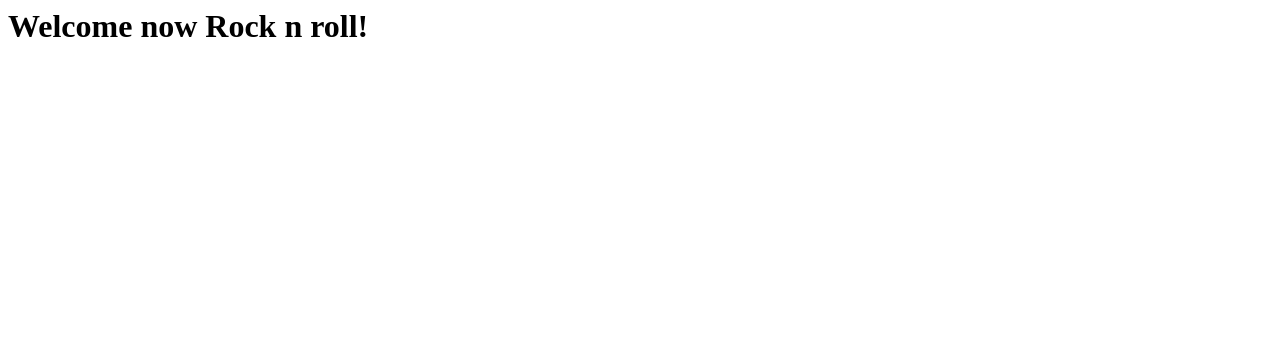
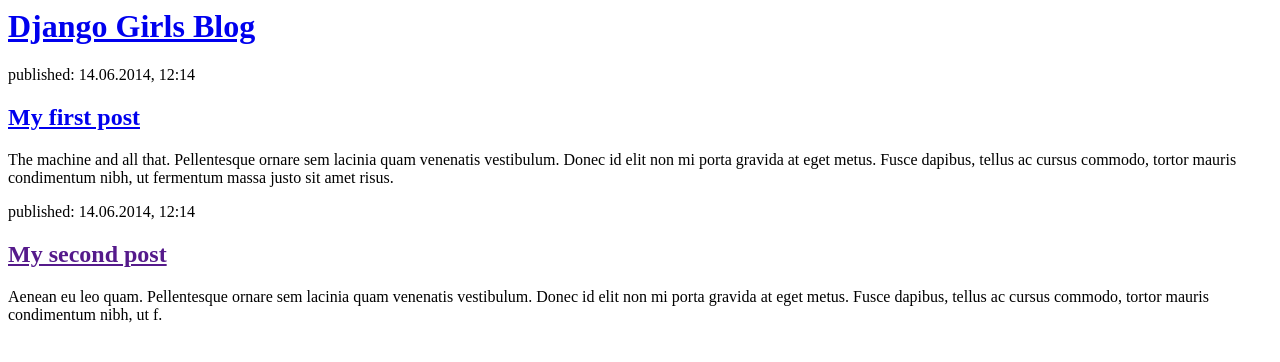
Before and after one commit to tranc99/django-smiles, a Django app: page / in a window 1280 px wide. Shown: the top 362 px of the page. Run offline with Django 3.2, Linux system fonts and the light colour scheme.

Commit message:
the machine and all that

```diff
--- a/blog/templates/blog/post_list.html
+++ b/blog/templates/blog/post_list.html
@@ -1 +1,29 @@
-<h1>Welcome now Rock n roll!</h1>
+<html>
+  <head>
+    <title>Ola's blog</title>
+  </head>
+  <body>
+    <div class="">
+      <h1><a href="#">Django Girls Blog</a></h1>
+    </div>
+
+    <div class="">
+      <p>
+        published: 14.06.2014, 12:14
+      </p>
+      <h2><a href="#">My first post</a></h2>
+      <p>
+        The machine and all that. Pellentesque ornare sem lacinia quam venenatis vestibulum. Donec id elit non mi porta gravida at eget metus. Fusce dapibus, tellus ac cursus commodo, tortor mauris condimentum nibh, ut fermentum massa justo sit amet risus.
+      </p>
+
+
+      <div>
+        <p>published: 14.06.2014, 12:14</p>
+        <h2><a href="">My second post</a></h2>
+        <p>Aenean eu leo quam. Pellentesque ornare sem lacinia quam venenatis vestibulum. Donec id elit non mi porta gravida at eget metus. Fusce dapibus, tellus ac cursus commodo, tortor mauris condimentum nibh, ut f.</p>
+      </div>
+    </div>
+  </body>
+
+
+</html>
```
